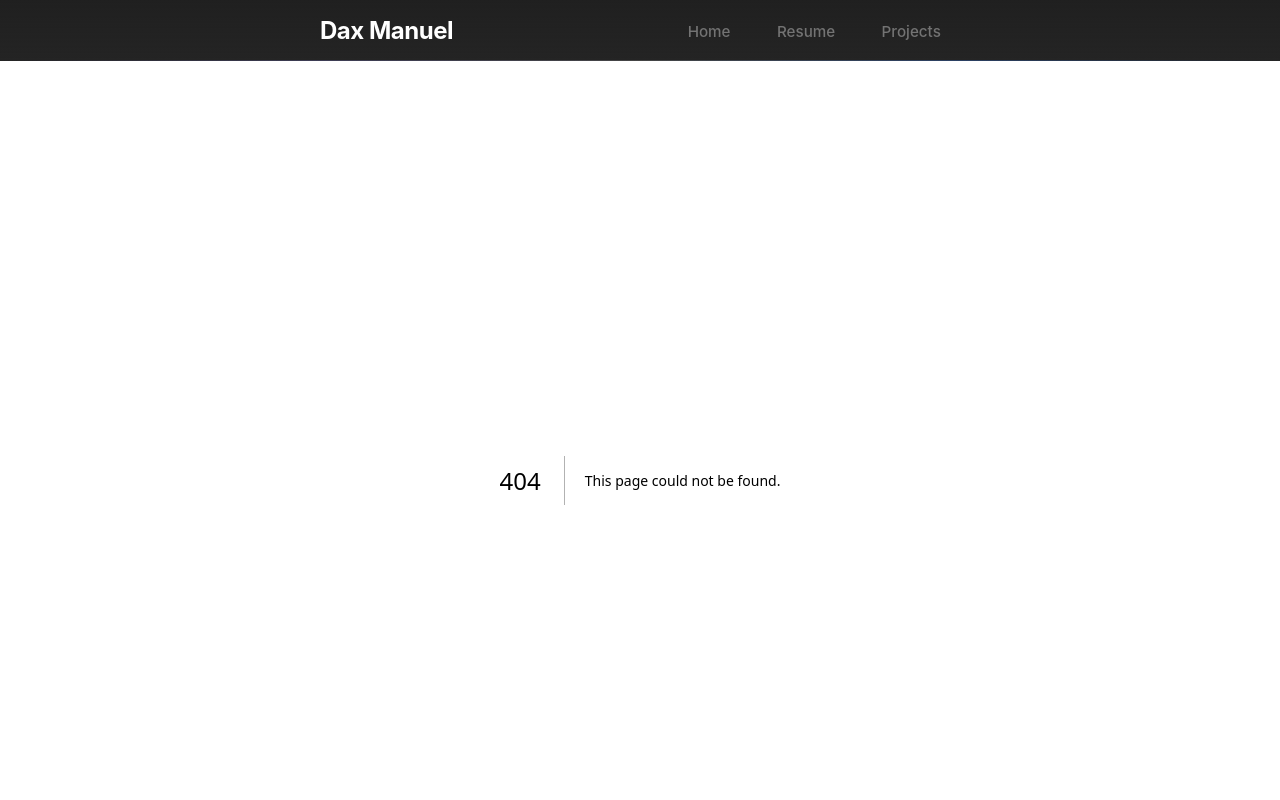
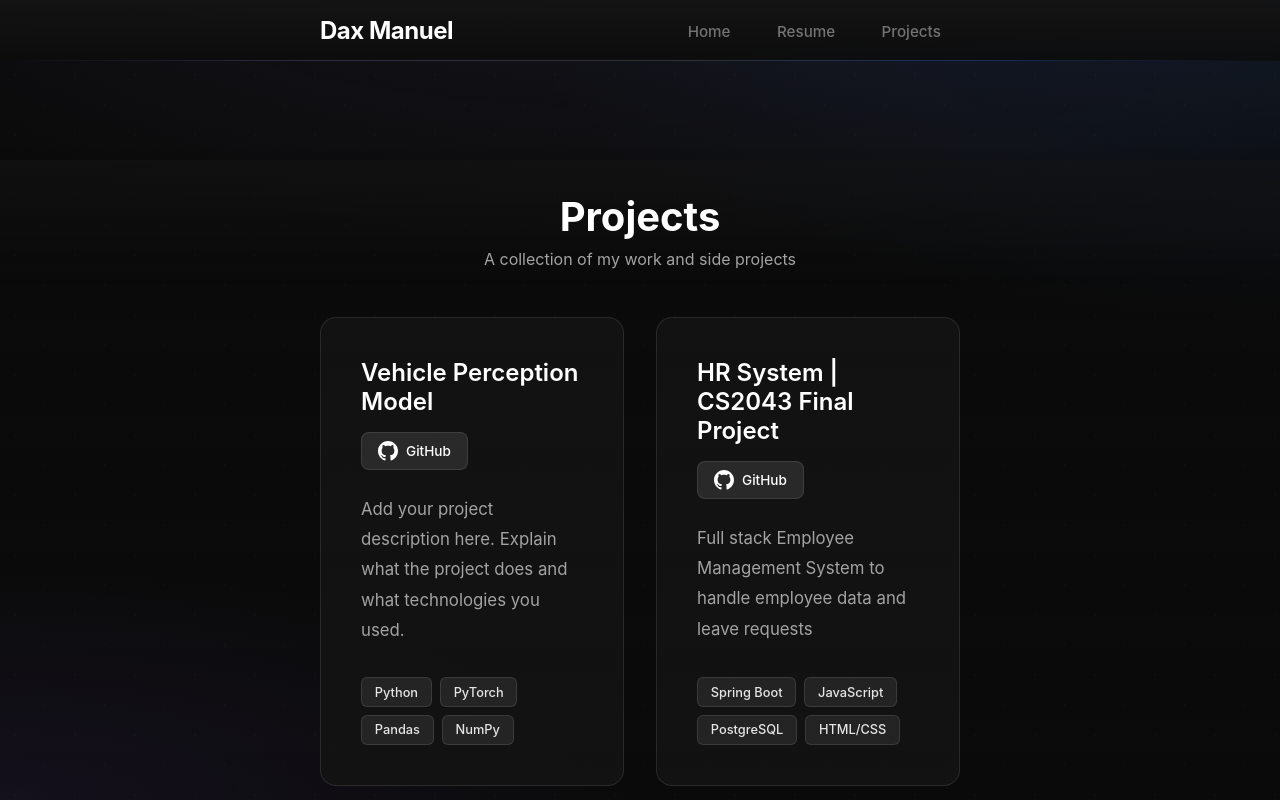
Before and after one commit to DaxManuel27/portfolio-site, a Next.js app: page /projects in a window 1280 px wide. Before the commit this address had no page. Shown: the top 800 px of the page. Built offline with nearby package versions, Linux system fonts and the light colour scheme.

Commit message:
added projects

```diff
--- a/app/components/Navbar.tsx
+++ b/app/components/Navbar.tsx
@@ -4,23 +4,23 @@ export default function Navbar() {
   return (
     <nav className={styles.navbar}>
       <div className={styles.container}>
-        <a href="#home" className={styles.logo}>
+        <a href="/" className={styles.logo}>
           Dax Manuel
         </a>
 
         <ul className={styles.navLinks}>
           <li>
-            <a href="#home" className={styles.navLink}>
+            <a href="/" className={styles.navLink}>
               Home
             </a>
           </li>
           <li>
-            <a href="#resume" className={styles.navLink}>
+            <a href="/#resume" className={styles.navLink}>
               Resume
             </a>
           </li>
           <li>
-            <a href="#portfolio" className={styles.navLink}>
+            <a href="/projects" className={styles.navLink}>
               Projects
             </a>
           </li>
--- /dev/null
+++ b/app/projects/page.tsx
@@ -0,0 +1,112 @@
+'use client'
+
+import styles from './projects.module.css'
+import { useEffect } from 'react'
+
+const projects = [
+  {
+    title: "Vehicle Perception Model",
+    description: "Add your project description here. Explain what the project does and what technologies you used.",
+    tags: ["Python", "PyTorch", "Pandas", "NumPy"],
+    github: "https://github.com/DaxManuel27vehicle-perception-model"
+  },
+  {
+    title: "HR System | CS2043 Final Project",
+    description: "Full stack Employee Management System to handle employee data and leave requests",
+    tags: ["Spring Boot", "JavaScript", "PostgreSQL", "HTML/CSS"],
+    github: "https://github.com/DaxManuel27CS2043-Project"
+  },
+  {
+    title: "VibeCAD | Mchacks '26",
+    description: "Generating 3D CAD Models with Gemini API",
+    tags: ["Next.js", "FastAPI", "Gemini API"],
+    github: "https://github.com/DaxManuel27/McHacks"
+  },
+  {
+    title: "Soccer Match Prediction Model",
+    description: "Predicting soccer matches with a linear regression model using scikit-learn",
+    tags: ["Python", "Scikit-learn", "Pandas", "NumPy"],
+    github: "https://github.com/DaxManuel27/Soccer-Prediction-Model"
+  },
+  {
+    title: "CodeSimplify",
+    description: "Chrome extension that explains code snippets on GitHub.",
+    tags: ["JavaScript", "HTML/CSS"],
+    github: "https://github.com/DaxManuel27/codesimplify"
+  },
+  {
+    title: "Photo Sharing App",
+    description: "Allowing users to take and share photos within a group",
+    tags: ["React Native", "AWS S3", "Node.js"],
+    github: "https://github.com/DaxManuel27/photo-app"
+  },
+  {
+    title: "CVGen",
+    description: "Creating AI generated CV's from a resume and a job description",
+    tags: ["HTML/CSS", "Node.js", "Gemini API"],
+    github: "https://github.com/DaxManuel27/CVGen"
+  }
+]
+
+export default function Projects() {
+  useEffect(() => {
+    const observerOptions = {
+      threshold: 0.1,
+      rootMargin: '0px 0px -50px 0px'
+    }
+
+    const observer = new IntersectionObserver((entries) => {
+      entries.forEach(entry => {
+        if (entry.isIntersecting) {
+          entry.target.classList.add(styles.visible)
+        }
+      })
+    }, observerOptions)
+
+    const elements = document.querySelectorAll(`.${styles.fadeIn}`)
+    elements.forEach(el => observer.observe(el))
+
+    return () => observer.disconnect()
+  }, [])
+
+  return (
+    <div className={styles.projectsPage}>
+      <section className={styles.hero}>
+        <div className={styles.container}>
+          <h1 className={styles.pageTitle}>Projects</h1>
+          <p className={styles.pageSubtitle}>A collection of my work and side projects</p>
+        </div>
+      </section>
+
+      <section className={styles.projectsSection}>
+        <div className={styles.container}>
+          <div className={styles.projectsGrid}>
+            {projects.map((project, index) => (
+              <div key={index} className={`${styles.projectCard} ${styles.fadeIn}`}>
+                <div className={styles.projectHeader}>
+                  <h2 className={styles.projectTitle}>{project.title}</h2>
+                  <a href={project.github} target="_blank" rel="noopener noreferrer" className={styles.githubButton}>
+                    <svg xmlns="http://www.w3.org/2000/svg" width="20" height="20" viewBox="0 0 24 24" fill="currentColor">
+                      <path d="M12 0c-6.626 0-12 5.373-12 12 0 5.302 3.438 9.8 8.207 11.387.599.111.793-.261.793-.577v-2.234c-3.338.726-4.033-1.416-4.033-1.416-.546-1.387-1.333-1.756-1.333-1.756-1.089-.745.083-.729.083-.729 1.205.084 1.839 1.237 1.839 1.237 1.07 1.834 2.807 1.304 3.492.997.107-.775.418-1.305.762-1.604-2.665-.305-5.467-1.334-5.467-5.931 0-1.311.469-2.381 1.236-3.221-.124-.303-.535-1.524.117-3.176 0 0 1.008-.322 3.301 1.23.957-.266 1.983-.399 3.003-.404 1.02.005 2.047.138 3.006.404 2.291-1.552 3.297-1.23 3.297-1.23.653 1.653.242 2.874.118 3.176.77.84 1.235 1.911 1.235 3.221 0 4.609-2.807 5.624-5.479 5.921.43.372.823 1.102.823 2.222v3.293c0 .319.192.694.801.576 4.765-1.589 8.199-6.086 8.199-11.386 0-6.627-5.373-12-12-12z"/>
+                    </svg>
+                    GitHub
+                  </a>
+                </div>
+
+                <p className={styles.projectDescription}>
+                  {project.description}
+                </p>
+
+                <div className={styles.tags}>
+                  {project.tags.map((tag, i) => (
+                    <span key={i} className={styles.tag}>{tag}</span>
+                  ))}
+                </div>
+              </div>
+            ))}
+          </div>
+        </div>
+      </section>
+    </div>
+  )
+}
--- /dev/null
+++ b/app/projects/projects.module.css
@@ -0,0 +1,151 @@
+.projectsPage {
+  min-height: 100vh;
+  padding-top: 80px;
+}
+
+.fadeIn {
+  opacity: 0;
+  transform: translateY(30px);
+  transition: opacity 0.8s ease-out, transform 0.8s ease-out;
+}
+
+.fadeIn.visible {
+  opacity: 1;
+  transform: translateY(0);
+}
+
+.hero {
+  padding: 2rem 2rem 1rem;
+  text-align: center;
+  background: linear-gradient(180deg, rgba(20, 20, 20, 0.6) 0%, transparent 100%);
+}
+
+.container {
+  width: 50%;
+  margin: 0 auto;
+}
+
+@media (max-width: 1024px) {
+  .container {
+    width: 70%;
+  }
+}
+
+@media (max-width: 768px) {
+  .container {
+    width: 90%;
+  }
+}
+
+.pageTitle {
+  font-size: 2.5rem;
+  color: #ffffff;
+  font-weight: 700;
+  margin-bottom: 0.5rem;
+}
+
+.pageSubtitle {
+  font-size: 1rem;
+  color: #a3a3a3;
+  max-width: 600px;
+  margin: 0 auto;
+}
+
+.projectsSection {
+  padding: 2rem 0 4rem;
+}
+
+.projectsGrid {
+  display: grid;
+  grid-template-columns: repeat(2, 1fr);
+  gap: 2rem;
+}
+
+@media (max-width: 768px) {
+  .projectsGrid {
+    grid-template-columns: 1fr;
+  }
+}
+
+.projectCard {
+  background: rgba(20, 20, 20, 0.8);
+  border: 1px solid rgba(255, 255, 255, 0.1);
+  border-radius: 16px;
+  padding: 2.5rem;
+  display: flex;
+  flex-direction: column;
+  min-height: 350px;
+  transition: all 0.3s ease;
+}
+
+.projectCard:hover {
+  border-color: rgba(255, 255, 255, 0.2);
+  box-shadow: 0 10px 40px rgba(0, 0, 0, 0.3);
+  transform: translateY(-4px);
+}
+
+.projectHeader {
+  display: flex;
+  justify-content: space-between;
+  align-items: center;
+  flex-wrap: wrap;
+  gap: 1rem;
+  margin-bottom: 1.5rem;
+}
+
+.projectTitle {
+  font-size: 1.5rem;
+  color: #ffffff;
+  margin: 0;
+  font-weight: 600;
+}
+
+.githubButton {
+  display: inline-flex;
+  align-items: center;
+  gap: 0.5rem;
+  background-color: rgba(255, 255, 255, 0.1);
+  color: #ffffff;
+  padding: 0.5rem 1rem;
+  border-radius: 8px;
+  font-weight: 500;
+  font-size: 0.85rem;
+  transition: all 0.3s ease;
+  border: 1px solid rgba(255, 255, 255, 0.1);
+}
+
+.githubButton:hover {
+  background-color: rgba(255, 255, 255, 0.15);
+  transform: translateY(-2px);
+}
+
+.projectDescription {
+  color: #a3a3a3;
+  line-height: 1.8;
+  font-size: 1.05rem;
+  margin-bottom: 2rem;
+  flex-grow: 1;
+}
+
+.tags {
+  display: flex;
+  flex-wrap: wrap;
+  gap: 0.5rem;
+}
+
+.tag {
+  background-color: rgba(255, 255, 255, 0.08);
+  color: #e5e5e5;
+  padding: 0.4rem 0.8rem;
+  border-radius: 6px;
+  font-size: 0.8rem;
+  font-weight: 500;
+  border: 1px solid rgba(255, 255, 255, 0.1);
+}
+
+@media (max-width: 768px) {
+  .projectHeader {
+    flex-direction: column;
+    align-items: flex-start;
+  }
+}
```
